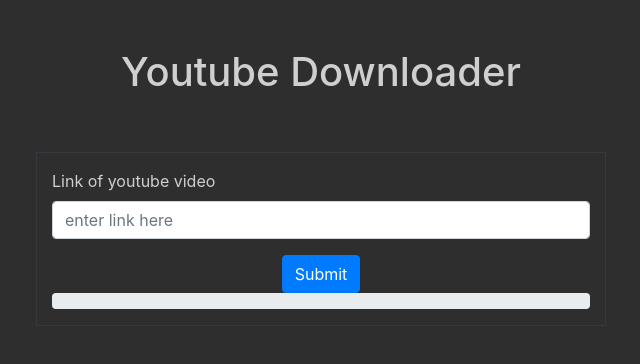
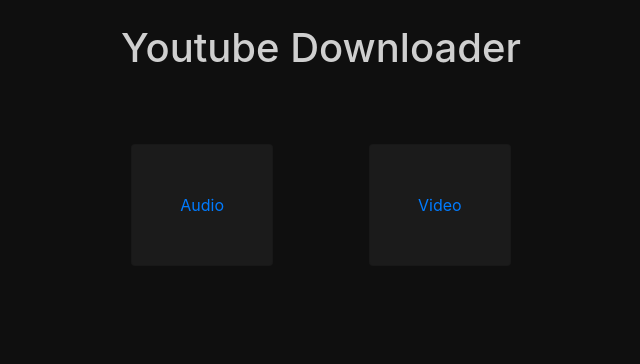
Before and after one commit to AAA530/Youtube_Downloader, a plain HTML site: page Frontend/index.html in a window 1280 px wide. Shown: the whole page, without its empty margins (319-959 px from the left). Drawn offline with nearby package versions, Linux system fonts and the light colour scheme.

Commit message:
adding structure

```diff
--- a/Frontend/index.html
+++ b/Frontend/index.html
@@ -13,69 +13,39 @@
 		<style>
 			html,
 			body {
-				background-color: rgb(46, 46, 46);
+				background-color: rgb(15, 15, 15);
 				color: rgb(207, 207, 207);
 				min-height: 100%;
 			}
 			.progress {
 				width: 100%;
 			}
+			.card {
+				background-color: rgb(27, 27, 27);
+			}
 		</style>
 		<script src="/eel.js" type="text/javascript"></script>
 		<script src="./script.js" type="text/javascript"></script>
 	</head>
-	<body>
-		<div class="container text-center py-5">
+	<body style="text-align: center;">
+		<div class="container mt-4">
 			<h1>Youtube Downloader</h1>
 		</div>
-		<div class="container">
-			<div class="row">
-				<div class="col-md-3"></div>
-				<div class="col-md-6 border border-dark py-3">
-					<form>
-						<div class="form-group">
-							<label>Link of youtube video</label>
-							<input
-								type="text"
-								class="form-control"
-								id="link"
-								placeholder="enter link here"
-							/>
-							<!-- <small id="emailHelp" class="form-text text-muted"
-								>We'll never share your email with anyone
-								else.</small
-							> -->
-						</div>
-						<div class="mx-auto" style="width: fit-content;">
-							<button
-								type="submit"
-								onclick="callpython()"
-								class="btn btn-primary"
-							>
-								Submit
-							</button>
-						</div>
+		<div class="container mt-4">
+			<div class="row justify-content-center">
 
-						<div class="progress">
-							<div
-								id="dynamic"
-								class="progress-bar progress-bar-success progress-bar-striped active"
-								role="progressbar"
-								aria-valuenow="0"
-								aria-valuemin="0"
-								aria-valuemax="100"
-								style="width: 0%;"
-							>
-								<span id="current-progress"></span>
-							</div>
-						</div>
-					</form>
-				</div>
-				<div class="col-md-3"></div>
+				<a href="./audio.html" class="m-5">
+					<div class="col p-5 card">
+						Audio
+					</div>
+				</a>
+				<a href="./video.html" class="m-5">
+					<div class="col p-5 card">
+						Video
+					</div>
+				</a>
+
 			</div>
 		</div>
-
-		<!-- You can also require other files to run in this process
-		<script src="./renderer.js"></script> -->
 	</body>
 </html>
```
Also changed, not shown: Frontend/video.html (added, +78 -0 lines), Frontend/audio.html (added).
